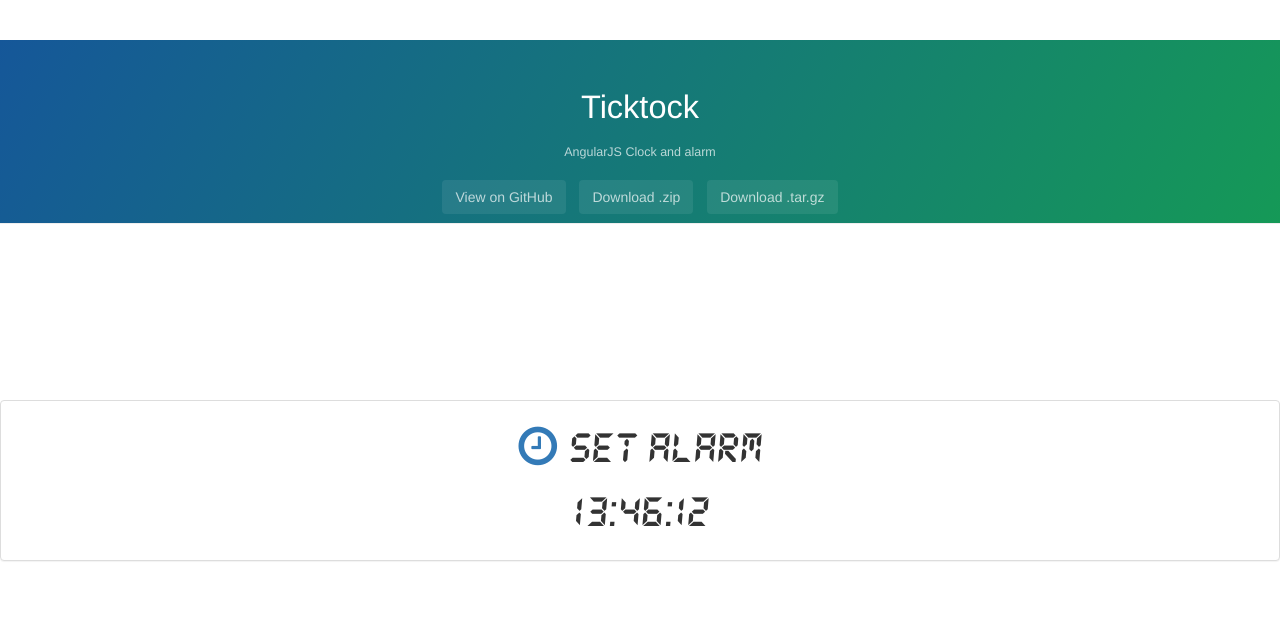
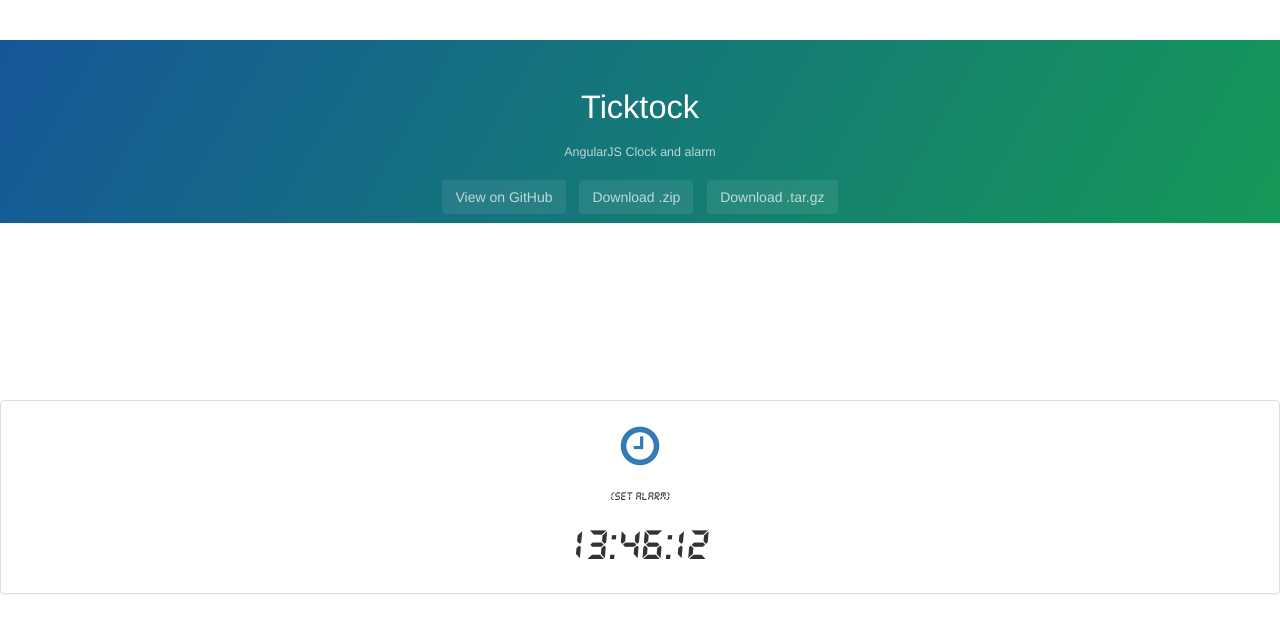
Before and after one commit to mmadrigalac/ticktock, a plain HTML site: page index.html in a window 1280 px wide. Drawn offline with nearby package versions, Linux system fonts and the light colour scheme.

Commit message:
changed label typography

```diff
--- a/app/views/clock.html
+++ b/app/views/clock.html
@@ -1,6 +1,6 @@
 <div class="clockwrapper panel panel-default ">
 	<div class="panel-body text-center">
-			<a class="fa " ng-class="{'fa-clock-o':!time.alarmSet, 'fa-bell':time.alarmSet }" ng-click="confAlarm()"></a> <span>Set Alarm</span>
+			<a class="fa " ng-class="{'fa-clock-o':!time.alarmSet, 'fa-bell':time.alarmSet }" ng-click="confAlarm()"></a> <h6 ng-if="!time.alarmSet">(Set Alarm)</h6>
 			<div ng-if="!openConf">
 				<span ng-bind="time.hours"></span>:<span ng-bind="time.minutes"></span>:<span ng-bind="time.seconds"></span>
 			</div>
```
